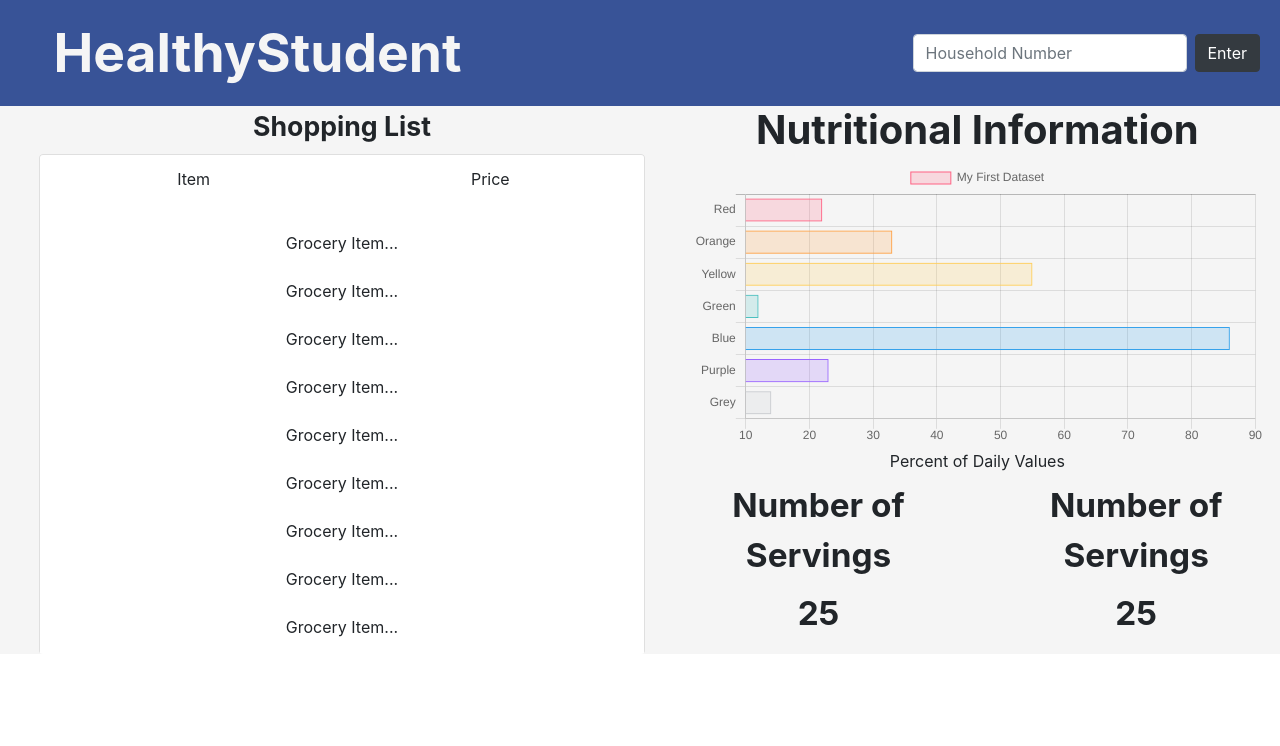
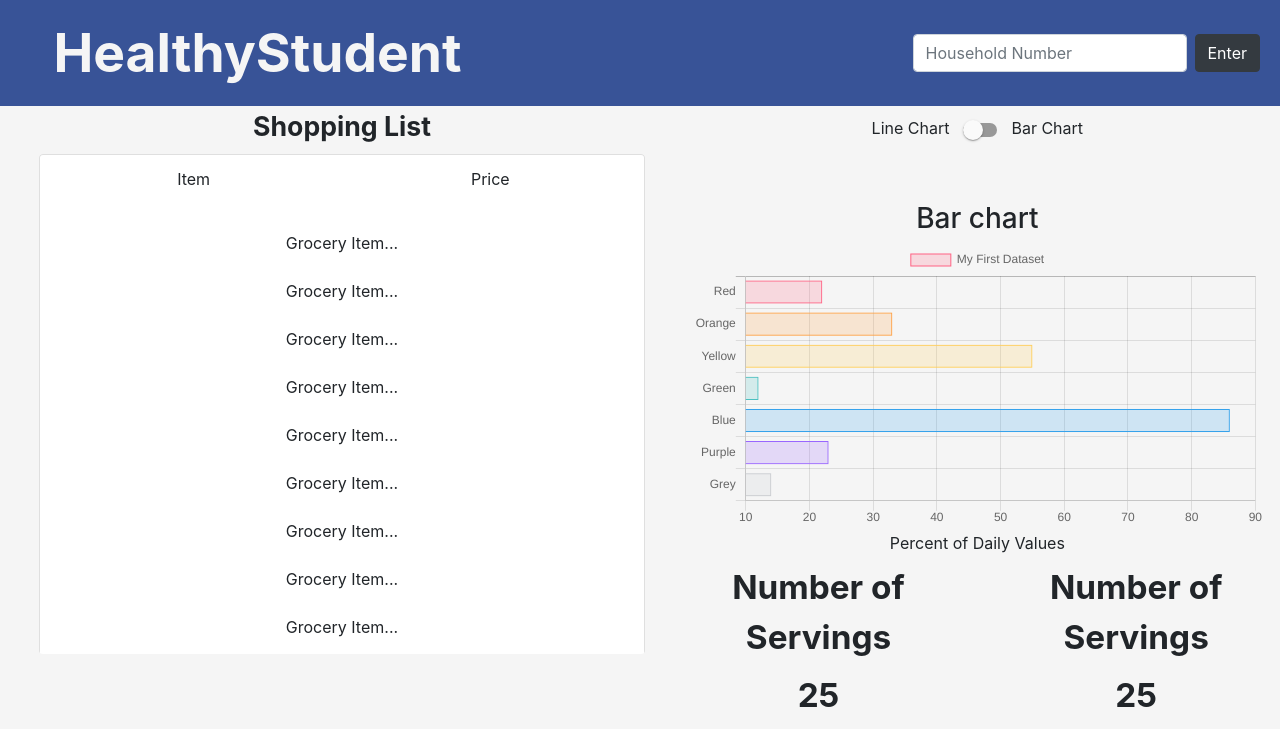
Before and after one commit to RobertPenrod/healthystudentUC, a React (Create React App) app: page / in a window 1280 px wide. Shown: the top 746 px of the page. Built offline with nearby package versions, Linux system fonts and the light colour scheme.

Commit message:
TOGGLE DONE

```diff
--- a/src/App.js
+++ b/src/App.js
@@ -1,110 +1,103 @@
 import React from 'react';
 import './App.css';
 import 'bootstrap/dist/css/bootstrap.min.css';
-import Form from 'react-bootstrap/Form'
+import Form from 'react-bootstrap/Form';
 import Button from 'react-bootstrap/Button';
 import Row from 'react-bootstrap/Row';
 import Col from 'react-bootstrap/Col';
-import { HorizontalBar } from 'react-chartjs-2';
-import { MDBContainer } from 'mdbreact';
 import { Navbar, FormControl} from 'react-bootstrap';
+import { FormControlLabel } from '@material-ui/core';
+import Switch from '@material-ui/core/Switch';
 
 import ShoppingList from './Components/ShoppingList/ShoppingList';
+import BarChart from './Components/Charts/BarChart';
+import LineChart from './Components/Charts/LineChart';
 
-function App() {
-  const state = {
-    dataHorizontal: {
-      labels: ['Red', 'Orange', 'Yellow', 'Green', 'Blue', 'Purple', 'Grey'],
-      datasets: [
-        {
-          label: 'My First Dataset',
-          data: [22, 33, 55, 12, 86, 23, 14],
-          fill: false,
-          backgroundColor: [
-            'rgba(255, 99, 132, 0.2)',
-            'rgba(255, 159, 64, 0.2)',
-            'rgba(255, 205, 86, 0.2)',
-            'rgba(75, 192, 192, 0.2)',
-            'rgba(54, 162, 235, 0.2)',
-            'rgba(153, 102, 255, 0.2)',
-            'rgba(201, 203, 207, 0.2)'
-          ],
-          borderColor: [
-            'rgb(255, 99, 132)',
-            'rgb(255, 159, 64)',
-            'rgb(255, 205, 86)',
-            'rgb(75, 192, 192)',
-            'rgb(54, 162, 235)',
-            'rgb(153, 102, 255)',
-            'rgb(201, 203, 207)'
-          ],
-          borderWidth: 1
+class App extends React.Component {
+  constructor(){
+    super();
+    this.state = {
+      checked:false
     }
-      ]
   }
+
+  toggleChecked = () => {
+    this.setState({checked: !this.state.checked})
   };
 
+  Checking() {
+      console.log("checking")
+      if (this.state.checked) {
+        return <LineChart />;
+      }
+      return <BarChart />;
+  }
+
+render(){
   return (
-    <div id ="app">
+    <div id="app">
       <div className="App">
-      <div id = "form" style={{
-                        textAlign:"center"
-                      }}>
+        <div
+          id="form"
+          style={{
+            textAlign: "center"
+          }}
+        >
           <Navbar id="navBar">
             <Navbar.Brand href="#home" id="healthyStudent">
               HealthyStudent
             </Navbar.Brand>
             <div class=" ml-auto mr-1">
-          <Form inline id="form" >
-            <FormControl type="text" placeholder="Household Number" className="mr-sm-2" />
+              <Form inline id="form">
+                <FormControl
+                  type="text"
+                  placeholder="Household Number"
+                  className="mr-sm-2"
+                />
                 <Button variant="dark">Enter</Button>
               </Form>
             </div>
           </Navbar>
           <Row>
-                <Col id ="groceryList">
+            <Col id="groceryList">
               <ShoppingList />
             </Col>
 
             <Col>
-                  <MDBContainer>
-                    <h3 id="chartTitle">Nutritional Information</h3>
-                    <HorizontalBar
-                      data={state.dataHorizontal}
-                      options={{ responsive: true }}
+              <label>
+                Line Chart
+              </label>
+              <Switch
+                checked={this.state.checked}
+                onChange={this.toggleChecked}
+                value="checked"
+                trackColor={{true: 'primary', false: 'secondary'}}
+                inputProps={{ 'aria-label': 'secondary checkbox' }}
               />
-                  </MDBContainer>
+              <label>
+                Bar Chart
+              </label>
+              {this.state.checked ? <LineChart /> : <BarChart />}
               <Row>
                 <Col>
-                      <label id="xAxis">
-                        Percent of Daily Values
-                      </label>
+                  <label id="xAxis">Percent of Daily Values</label>
                 </Col>
               </Row>
               <Row>
                 <Col>
-                      <label id="numbersLabel">
-                        Number of Servings
-                      </label>
+                  <label id="numbersLabel">Number of Servings</label>
                 </Col>
-
                 <Col>
-                      <label id="numbersLabel">
-                        Number of Servings
-                      </label>
+                  <label id="numbersLabel">Number of Servings</label>
                 </Col>
               </Row>
               <Row>
                 <Col>
-                      <label id="numbers">
-                        25
-                      </label>
+                  <label id="numbers">25</label>
                 </Col>
 
                 <Col>
-                      <label id="numbers">
-                        25
-                      </label>
+                  <label id="numbers">25</label>
                 </Col>
               </Row>
             </Col>
@@ -114,4 +107,5 @@ function App() {
     </div>
   );
   }
+}
 export default App;
--- /dev/null
+++ b/src/Components/Charts/BarChart.js
@@ -0,0 +1,53 @@
+import React from 'react';
+import './BarChart.css';
+import 'bootstrap/dist/css/bootstrap.min.css';
+import { HorizontalBar } from 'react-chartjs-2';
+import { MDBContainer } from 'mdbreact';
+
+class ChartsPage extends React.Component {
+  state = {
+    dataHorizontal: {
+      labels: ["Red", "Orange", "Yellow", "Green", "Blue", "Purple", "Grey"],
+      datasets: [
+        {
+          label: "My First Dataset",
+          data: [22, 33, 55, 12, 86, 23, 14],
+          fill: false,
+          backgroundColor: [
+            "rgba(255, 99, 132, 0.2)",
+            "rgba(255, 159, 64, 0.2)",
+            "rgba(255, 205, 86, 0.2)",
+            "rgba(75, 192, 192, 0.2)",
+            "rgba(54, 162, 235, 0.2)",
+            "rgba(153, 102, 255, 0.2)",
+            "rgba(201, 203, 207, 0.2)"
+          ],
+          borderColor: [
+            "rgb(255, 99, 132)",
+            "rgb(255, 159, 64)",
+            "rgb(255, 205, 86)",
+            "rgb(75, 192, 192)",
+            "rgb(54, 162, 235)",
+            "rgb(153, 102, 255)",
+            "rgb(201, 203, 207)"
+          ],
+          borderWidth: 1
+        }
+      ]
+    }
+  };
+
+  render() {
+    return (
+      <MDBContainer>
+        <h3 className="mt-5">Bar chart</h3>
+        <HorizontalBar
+          data={this.state.dataHorizontal}
+          options={{ responsive: true }}
+        />
+      </MDBContainer>
+    );
+  }
+}
+
+export default ChartsPage;
--- /dev/null
+++ b/src/Components/Charts/LineChart.js
@@ -0,0 +1,68 @@
+import React from 'react';
+import './LineChart.css';
+import 'bootstrap/dist/css/bootstrap.min.css';
+import { Line } from 'react-chartjs-2';
+import { MDBContainer } from 'mdbreact';
+
+class LineChart extends React.Component {
+    state = {
+      dataLine: {
+        labels: ["January", "February", "March", "April", "May", "June", "July"],
+        datasets: [
+          {
+            label: "My First dataset",
+            fill: true,
+            lineTension: 0.3,
+            backgroundColor: "rgba(225, 204,230, .3)",
+            borderColor: "rgb(205, 130, 158)",
+            borderCapStyle: "butt",
+            borderDash: [],
+            borderDashOffset: 0.0,
+            borderJoinStyle: "miter",
+            pointBorderColor: "rgb(205, 130,1 58)",
+            pointBackgroundColor: "rgb(255, 255, 255)",
+            pointBorderWidth: 10,
+            pointHoverRadius: 5,
+            pointHoverBackgroundColor: "rgb(0, 0, 0)",
+            pointHoverBorderColor: "rgba(220, 220, 220,1)",
+            pointHoverBorderWidth: 2,
+            pointRadius: 1,
+            pointHitRadius: 10,
+            data: [65, 59, 80, 81, 56, 55, 40]
+          },
+          {
+            label: "My Second dataset",
+            fill: true,
+            lineTension: 0.3,
+            backgroundColor: "rgba(184, 185, 210, .3)",
+            borderColor: "rgb(35, 26, 136)",
+            borderCapStyle: "butt",
+            borderDash: [],
+            borderDashOffset: 0.0,
+            borderJoinStyle: "miter",
+            pointBorderColor: "rgb(35, 26, 136)",
+            pointBackgroundColor: "rgb(255, 255, 255)",
+            pointBorderWidth: 10,
+            pointHoverRadius: 5,
+            pointHoverBackgroundColor: "rgb(0, 0, 0)",
+            pointHoverBorderColor: "rgba(220, 220, 220, 1)",
+            pointHoverBorderWidth: 2,
+            pointRadius: 1,
+            pointHitRadius: 10,
+            data: [28, 48, 40, 19, 86, 27, 90]
+          }
+        ]
+      }
+    };
+
+    render() {
+      return (
+        <MDBContainer>
+          <h3 className="mt-5">Line chart</h3>
+          <Line data={this.state.dataLine} options={{ responsive: true }} />
+        </MDBContainer>
+      );
+    }
+  }
+
+  export default LineChart;
```
Also changed, not shown: src/Components/Charts/BarChart.css (added), src/Components/Charts/LineChart.css (added). Lines whose indentation alone changed are shown as unchanged.
